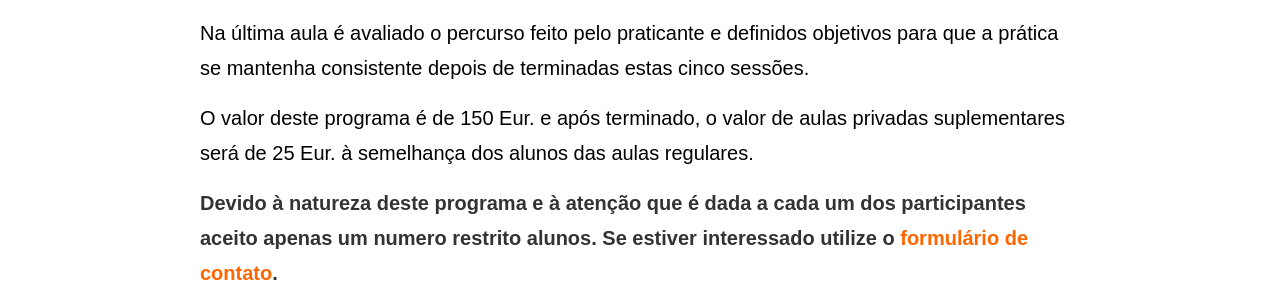
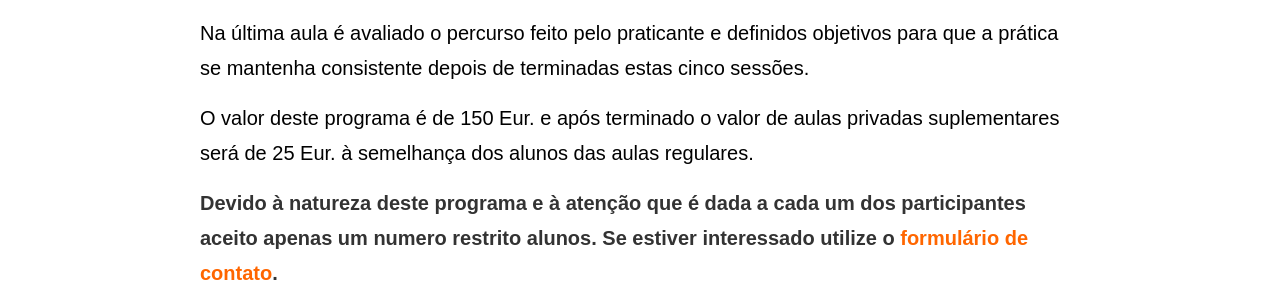
Before and after one commit to devagar/chikung, a Jekyll site: the page built from aulas.md, in a window 1280 px wide and 900 px high, scrolled down 2692 px. Shown: the part 153-453 px from the top of the window. Built offline with Jekyll 4.4.1, drawn with Linux system fonts in a browser that asks for light colours.

```diff
--- a/aulas.md
+++ b/aulas.md
@@ -75,7 +75,7 @@ Durante o período que dura este programa o meu email está disponível para qua
 
 Na última aula é avaliado o percurso feito pelo praticante e definidos objetivos para que a prática se mantenha consistente depois de terminadas estas cinco sessões.
 
-O valor deste programa é de 150 Eur. e após terminado, o valor de aulas privadas suplementares será de 25 Eur. à semelhança dos alunos das aulas regulares.
+O valor deste programa é de 150 Eur. e após terminado o valor de aulas privadas suplementares será de 25 Eur. à semelhança dos alunos das aulas regulares.
 
 **Devido à natureza deste programa e à atenção que é dada a cada um dos participantes aceito apenas um numero restrito alunos. Se estiver interessado utilize o [formulário de contato](http://devagar.org/contato.html).**
 
```
